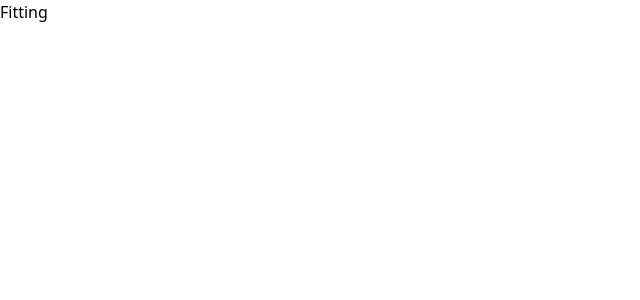
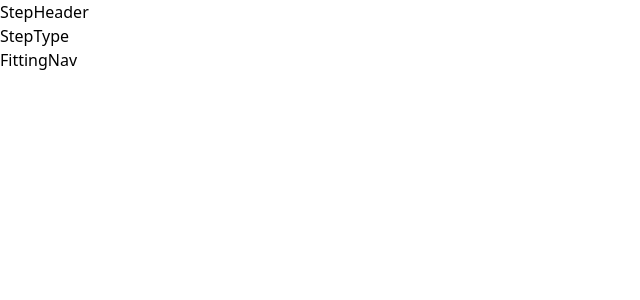
Before and after one commit to LucasBallario/FittingGo, a Next.js app: page /fitting in a window 1280 px wide. Shown: the top 300 px of the page, without its empty margins (0-640 px from the left). Built offline with nearby package versions, Linux system fonts and the light colour scheme.

Commit message:
Fitting.tsx completed

```diff
--- a/app/fitting/components/Fitting.tsx
+++ b/app/fitting/components/Fitting.tsx
@@ -1,7 +1,69 @@
-import React from 'react'
+'use client'
+import React, { useState } from 'react'
+import StepHeader from './StepHeader'
+import StepPersonal from './StepPersonal'
+import StepPreferences from './StepPreferences'
+import StepType from './StepType'
+import StepSwing from './StepSwing'
+import Results from './Results'
+import FittingNav from './FittingNav'
+
 
 export default function Fitting() {
+    const [currentStep, setCurrentStep] = useState(0)
+
+ const steps = [
+        { id: 0, label: "Club type", component: StepType },
+        { id: 1, label: "Personal data", component: StepPersonal },
+        { id: 2, label: "Swing information", component: StepSwing },
+        { id: 3, label: "Preferences", component: StepPreferences },
+        { id: 4, label: "Results", component: Results },
+    ]
+
+    const StepComponent = steps[currentStep].component
+
+    const goNext = () => {
+        if (currentStep < steps.length -1) {
+            setCurrentStep(currentStep + 1)
+        }
+    }
+    const goBack = () => {
+        if (currentStep > 0) {
+            setCurrentStep(currentStep - 1)
+        }
+    }
+
+    const [formData,setFormData] = useState(
+          {
+            type: null,
+            handicap: null,
+            swingSpeed: null,
+            preferences: {}
+          }
+    )
+
+
+
+
   return (
-    <div>Fitting</div>
+    <div>
+        <StepHeader
+        currentStep={currentStep}
+        totalSteps={steps.length}
+        label={steps[currentStep].label}
+        />
+
+        <StepComponent
+        formData={formData}
+        setFormData={setFormData}
+        />
+
+        <FittingNav
+        currentStep={currentStep}
+        totalSteps={steps.length}
+        onNext={goNext}
+        onBack={goBack}
+        />
+    </div>
   )
 }
```
